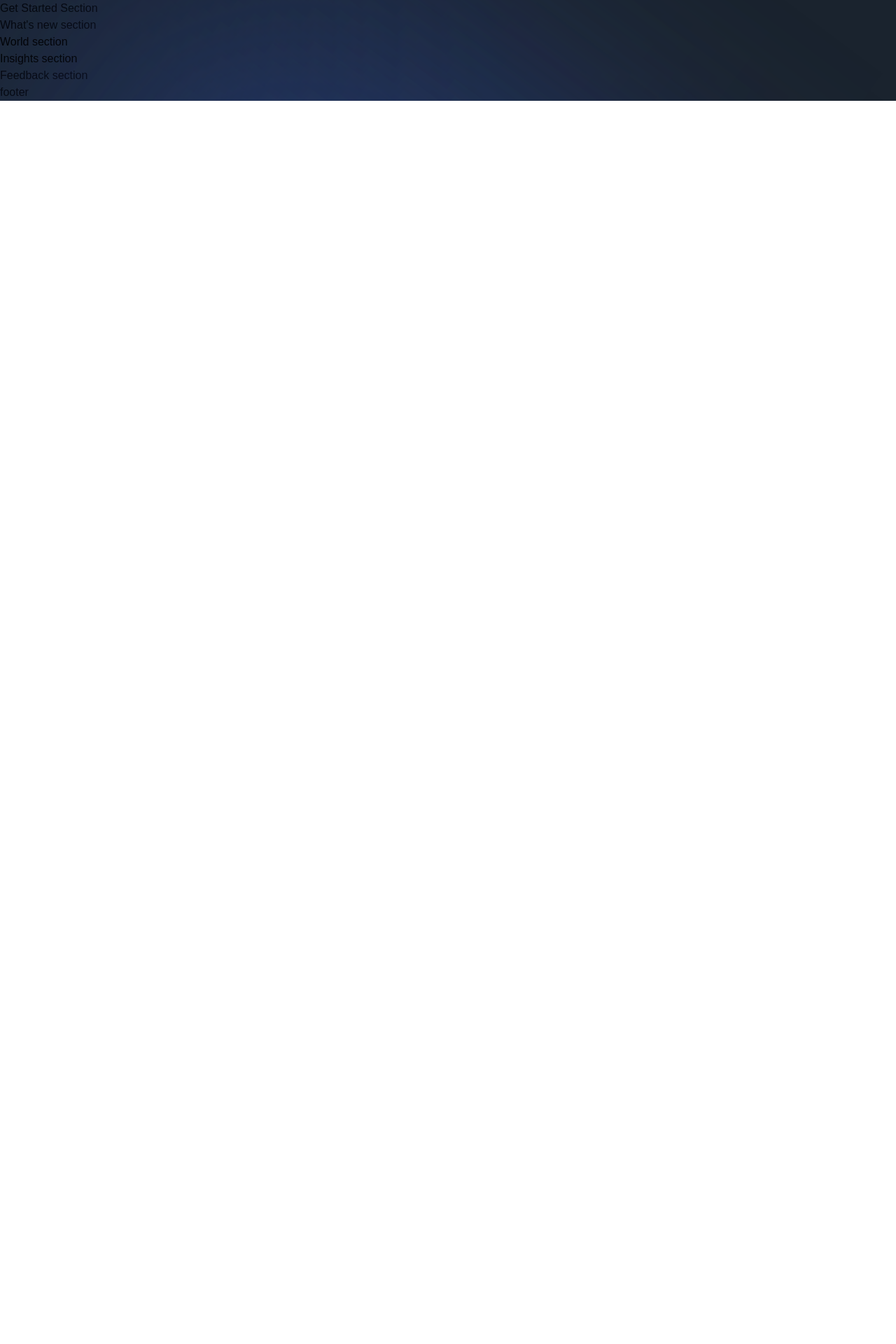
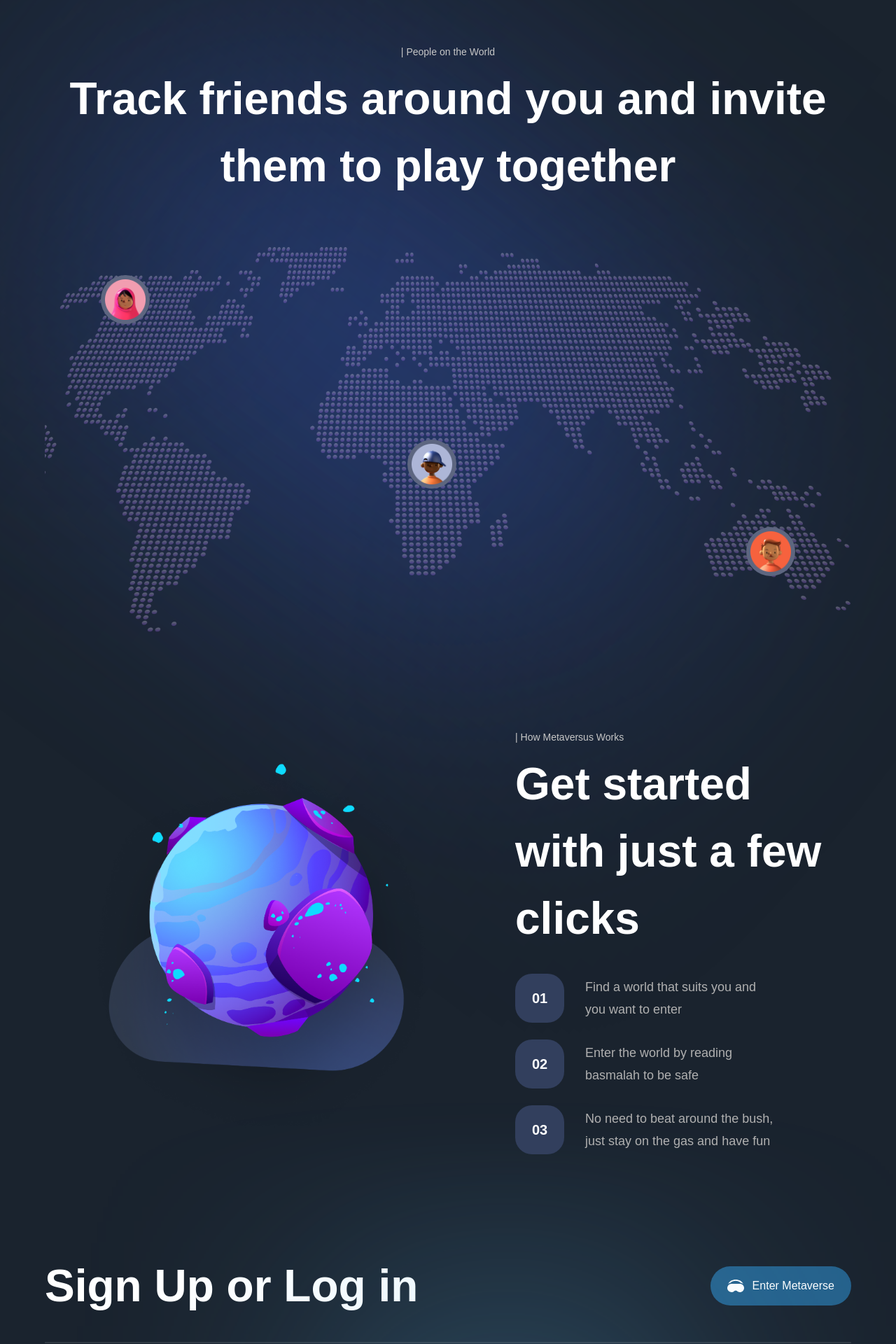
Before and after one commit to gnahc2305/demo-website, a Next.js app: page / in a window 1280 px wide. Shown: the part 2720-4640 px from the top of the page at 70% size. Before the commit the page ends 2864 px from the top, so only its background shows below. Built offline with nearby package versions, Linux system fonts and the light colour scheme; a web font is replaced by a local one.

Commit message:
finish page

```diff
--- a/app/page.js
+++ b/app/page.js
@@ -1,5 +1,5 @@
 import { Footer, Navbar } from '../components';
-import { About, Explore, Feedback, GetStarted, Hero, Insights, WhatsNew, World } from '../sections';
+import { About, Explore, GetStarted, Hero, Insights, World } from '../sections';
 
 const Page = () => (
   <div className='bg-primary-black overflow-hidden'>
@@ -13,18 +13,15 @@ const Page = () => (
     </div>
 
     <div className='relative'>
-      <GetStarted />
       <div className='gradient-04 z-0' />
-      <WhatsNew />
     </div>
 
     <div className='relative'>
       <World />
       <div className='gradient-04 z-0' />
-      <Insights />
+      <GetStarted />
     </div>
 
-    <Feedback />
     <Footer />
   </div>
 );
--- a/components/Footer.jsx
+++ b/components/Footer.jsx
@@ -1,9 +1,60 @@
-'use client';
+"use client";
+
+import { motion } from "framer-motion";
+import { footerVariants } from "../utils/motion";
+import styles from "../styles";
+import { socials } from "../constants";
 
 const Footer = () => (
-  <footer>
-    footer
-  </footer>
+  <motion.footer
+    variants={footerVariants}
+    initial="hidden"
+    whileInView="show"
+    className={`${styles.paddings} py-8 relative`}
+  >
+    <div className="footer-gradient" />
+
+    <div className={`${styles.innerWidth} mx-auto flex flex-col gap-8`}>
+      <div className="flex items-center justify-between flex-wrap gap-5">
+        <h4 className="font-bold md:text-[64px] text-[44px] text-white">
+          Sign Up or Log in
+        </h4>
+        <button className="flex items-center h-fit py-4 px-6 bg-[#25618b] rounded-[32px] gap-[12px]">
+          <img
+            src="/headset.svg"
+            alt="headset"
+            className="w-[24px] h-[24px] object-contain"
+          />
+          <span className="font-normal text-[16px] text-white">
+            Enter Metaverse
+          </span>
+        </button>
+      </div>
+
+      <div className="flex flex-col">
+        <div className="mb-[50px] h-[2px] bg-white opacity-10" />
+
+        <div className="flex items-center justify-between flex-wrap gap-4">
+          <h4 className="font-extrabold text-[24px] text-white">Metaversus</h4>
+
+          <p className="font-normal text-[14px] text-white opacity-50">
+            Copyright © 2021 - All rights reserved.
+          </p>
+
+          <div className="flex gap-4">
+            {socials.map((social) => (
+              <img
+                key={social.name}
+                src={social.url}
+                alt={social.name}
+                className="w-[24px] h-[24px] object-contain cursor-pointer"
+              />
+            ))}
+          </div>
+        </div>
+      </div>
+    </div>
+  </motion.footer>
 );
 
 export default Footer;
--- a/components/StartSteps.jsx
+++ b/components/StartSteps.jsx
@@ -1,6 +1,15 @@
-const StartSteps = () => (
-  <div>
-    start steps
+import styles from "../styles";
+
+const StartSteps = ({ number, text }) => (
+  <div className={`${styles.flexCenter} flex-row`}>
+    <div
+      className={`${styles.flexCenter} w-[70px] h-[70px] rounded-[24px] bg-[#323f5d]`}
+    >
+      <p className="font-bold text-[20px] text-white">0{number}</p>
+    </div>
+    <p className="flex-1 ml-[30px] font-normal text-[18px] text-[#B0B0B0] leading-[32px]">
+      {text}
+    </p>
   </div>
 );
 
--- a/sections/Feedback.jsx
+++ /dev/null
@@ -1,9 +0,0 @@
-'use client';
-
-const Feedback = () => (
-  <section>
-    Feedback section
-  </section>
-);
-
-export default Feedback;
--- a/sections/GetStarted.jsx
+++ b/sections/GetStarted.jsx
@@ -1,8 +1,45 @@
-'use client';
+"use client";
+
+import { motion } from "framer-motion";
+
+import styles from "../styles";
+import { fadeIn, staggerContainer, planetVariants } from "../utils/motion";
+import { StartSteps, TitleText, TypingText } from "../components";
+import { startingFeatures } from "../constants";
 
 const GetStarted = () => (
-  <section>
-    Get Started Section
+  <section className={`${styles.paddings} relative z-10`}>
+    <motion.div
+      variants={staggerContainer}
+      initial="hidden"
+      whileInView="show"
+      viewport={{ once: "false", amount: 0.25 }}
+      className={`${styles.innerWidth} mx-auto flex flex-col lg:flex-row gap-8`}
+    >
+      <motion.div
+        variants={planetVariants("left")}
+        className={`${styles.flexCenter} flex-1`}
+      >
+        <img
+          src="/get-started.png"
+          alt="planet"
+          className="w-[90%] h-[90%] object-contain"
+        />
+      </motion.div>
+
+      <motion.div
+        variants={fadeIn("left", "tween", 0.2, 1)}
+        className="flex-[0.75] flex justify-center flex-col"
+      >
+        <TypingText title="| How Metaversus Works" />
+        <TitleText title={<>Get started with just a few clicks</>} />
+        <div className="mt-[31px] flex flex-col max-w-[370px] gap-[24px]">
+          {startingFeatures.map((feature, index) => (
+            <StartSteps key={feature} number={index + 1} text={feature}/>
+          ))}
+        </div>
+      </motion.div>
+    </motion.div>
   </section>
 );
 
--- a/sections/WhatsNew.jsx
+++ /dev/null
@@ -1,9 +0,0 @@
-'use client';
-
-const WhatsNew = () => (
-  <section>
-    What's new section
-  </section>
-);
-
-export default WhatsNew;
--- a/sections/World.jsx
+++ b/sections/World.jsx
@@ -1,8 +1,46 @@
-'use client';
+"use client";
+
+import { motion } from "framer-motion";
+import { TypingText, TitleText } from "../components";
+
+import styles from "../styles";
+import { fadeIn, staggerContainer } from "../utils/motion";
 
 const World = () => (
-  <section>
-    World section
+  <section className={`${styles.paddings} relative z-10`}>
+    <motion.div
+      variants={staggerContainer}
+      initial="hidden"
+      whileInView="show"
+      viewport={{ once: "false", amount: 0.25 }}
+      className={`${styles.innerWidth} mx-auto flex flex-col`}
+    >
+      <TypingText title="| People on the World" textStyles="text-center" />
+
+      <TitleText
+        title={<>Track friends around you and invite them to play together</>}
+        textStyles="text-center"
+      />
+
+      <motion.div
+        variants={fadeIn("up", "tween", 0.3, 1)}
+        className="relative mt-[68px] flex w-full h-[550px]"
+      >
+        <img src="/map.png" alt="map" className="w-full h-full object-cover" />
+
+        <div className="absolute bottom-20 right-20 w-[70px] h-[70px] p-[6px] rounded-full bg-[#5d6680]">
+          <img src="people-01.png" alt="people" className="w-full h-full" />
+        </div>
+
+        <div className="absolute top-10 left-20 w-[70px] h-[70px] p-[6px] rounded-full bg-[#5d6680]">
+          <img src="people-02.png" alt="people" className="w-full h-full" />
+        </div>
+
+        <div className="absolute top-1/2 left-[45%] w-[70px] h-[70px] p-[6px] rounded-full bg-[#5d6680]">
+          <img src="people-03.png" alt="people" className="w-full h-full" />
+        </div>
+      </motion.div>
+    </motion.div>
   </section>
 );
 
--- a/sections/index.js
+++ b/sections/index.js
@@ -2,18 +2,14 @@ import Hero from './Hero';
 import About from './About';
 import Explore from './Explore';
 import GetStarted from './GetStarted';
-import WhatsNew from './WhatsNew';
 import World from './World';
 import Insights from './Insights';
-import Feedback from './Feedback';
 
 export {
   Hero,
   About,
   Explore,
   GetStarted,
-  WhatsNew,
   World,
   Insights,
-  Feedback,
 };
```
